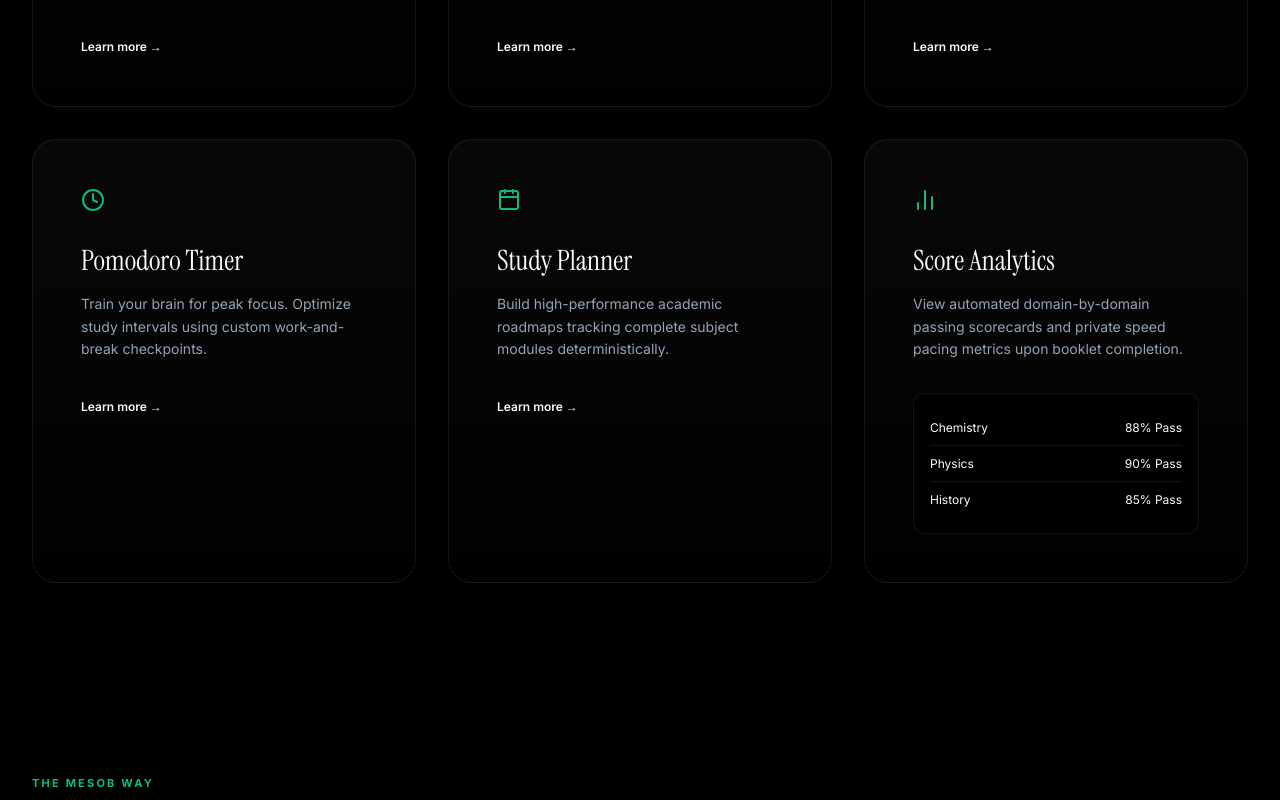
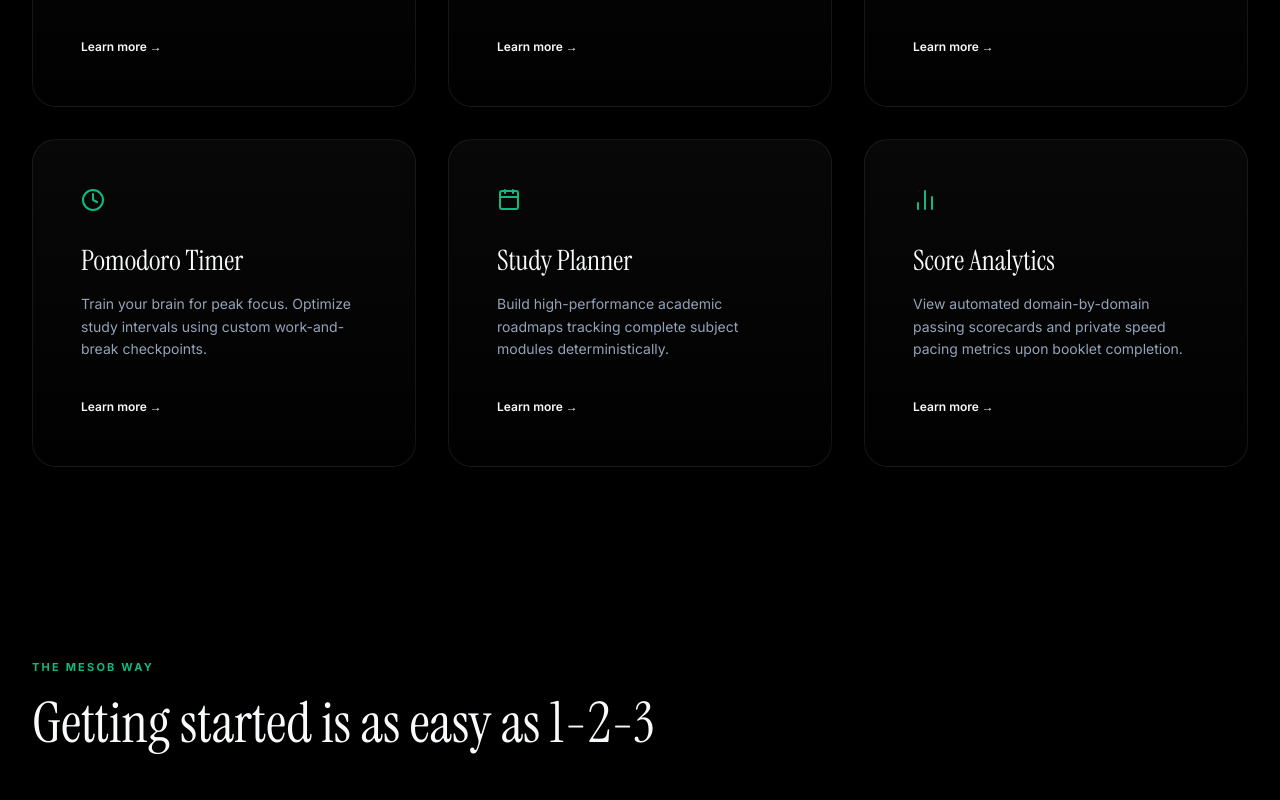
Before and after one commit to abii16/Mesob_Academy, a React (Vite) app: page / in a window 1280 px wide. Shown: the part 1260-2060 px from the top of the page. Built offline with nearby package versions, Linux system fonts and the light colour scheme.

Commit message:
refactor: remove all leaderboard references across features, css, reviews, and docs

```diff
--- a/src/components/sections/Features.jsx
+++ b/src/components/sections/Features.jsx
@@ -1,5 +1,4 @@
 import React from 'react';
-import { motion } from 'framer-motion';
 import { Users, Download, Zap, Clock, Calendar, BarChart2 } from 'lucide-react';
 import FeatureCard from '../common/FeatureCard';
 import '../../styles/sections/Features.css';
@@ -19,8 +18,8 @@ const Features = ({ language }) => {
       pomodoroDesc: "Train your brain for peak focus. Optimize study intervals using custom work-and-break checkpoints.",
       studyPlannerTitle: "Study Planner",
       studyPlannerDesc: "Build high-performance academic roadmaps tracking complete subject modules deterministically.",
-      leaderboardTitle: "Score Analytics",
-      leaderboardDesc: "View automated domain-by-domain passing scorecards and private speed pacing metrics upon booklet completion."
+      analyticsTitle: "Score Analytics",
+      analyticsDesc: "View automated domain-by-domain passing scorecards and private speed pacing metrics upon booklet completion."
     },
     am: {
       subtitle: "ልዩ ባህሪያት",
@@ -35,8 +34,8 @@ const Features = ({ language }) => {
       pomodoroDesc: "ለከፍተኛ ትኩረት አእምሮዎን ያሰልጥኑ። ልዩ የጥናት እና የእረፍት ጊዜያትን በመጠቀም የጥናት ጊዜዎን ያመቻቹ።",
       studyPlannerTitle: "የጥናት እቅድ አውጪ",
       studyPlannerDesc: "ሙሉ የትምህርት ሞጁሎችን በመከታተል ከፍተኛ ጥራት ያላቸውን የጥናት እቅዶችን ይገንቡ።",
-      leaderboardTitle: "የአካዳሚክ ትንታኔ",
-      leaderboardDesc: "ቡክሌቱን ሲያጠናቅቁ በራስ-ሰር የተሰሩ የየክፍለ-ትምህርቶችን ማለፊያ ውጤቶች እና የግል የፍጥነት ትንታኔዎችን ይመልከቱ።"
+      analyticsTitle: "የአካዳሚክ ትንታኔ",
+      analyticsDesc: "ቡክሌቱን ሲያጠናቅቁ በራስ-ሰር የተሰሩ የየክፍለ-ትምህርቶችን ማለፊያ ውጤቶች እና የግል የፍጥነት ትንታኔዎችን ይመልከቱ።"
     }
   };
 
@@ -76,33 +75,11 @@ const Features = ({ language }) => {
             title={currentT.studyPlannerTitle}
             desc={currentT.studyPlannerDesc}
           />
-          <motion.div
-            initial={{ opacity: 0, y: 30 }}
-            whileInView={{ opacity: 1, y: 0 }}
-            viewport={{ once: true }}
-            className="feature-card-new leaderboard-card"
-          >
-            <div className="feature-icon-wrapper">
-              <BarChart2 size={24} />
-            </div>
-            <h3 className="feature-card-title-new">{currentT.leaderboardTitle}</h3>
-            <p className="feature-card-desc-new">{currentT.leaderboardDesc}</p>
-
-            <div className="leaderboard-snippet">
-              <div className="leaderboard-row">
-                <span>Chemistry </span>
-                <span>88% Pass</span>
-              </div>
-              <div className="leaderboard-row">
-                <span>Physics</span>
-                <span>90% Pass</span>
-              </div>
-              <div className="leaderboard-row">
-                <span>History</span>
-                <span>85% Pass</span>
-              </div>
-            </div>
-          </motion.div>
+          <FeatureCard
+            icon={BarChart2}
+            title={currentT.analyticsTitle}
+            desc={currentT.analyticsDesc}
+          />
         </div>
       </div>
     </section>
--- a/src/components/sections/Reviews.jsx
+++ b/src/components/sections/Reviews.jsx
@@ -87,7 +87,7 @@ const Reviews = ({ language }) => {
       r1Role: "Grade 12 Student",
       r2: "The Offline storage is a lifesaver in my hometown where data is weak. I can study without any interruptions.",
       r2Role: "Grade 10 Student",
-      r3: "The leaderboard keeps me motivated. I love seeing my name rise as I solve more problems daily.",
+      r3: "The Exam Simulator and timed past papers gave me the confidence I needed. Practicing with real national exam questions made the actual test feel familiar.",
       r3Role: "Grade 11 Student",
     },
     am: {
@@ -97,7 +97,7 @@ const Reviews = ({ language }) => {
       r1Role: "የ12ኛ ክፍል ተማሪ",
       r2: "የከመስመር ውጭ (Offline) ማከማቻው በከተማዬ ውስጥ የኔትወርክ ዳታ ሲዳከም ትልቅ እፎይታ ነው። ያለ ምንም መቆራረጥ ማጥናት እችላለሁ።",
       r2Role: "የ10ኛ ክፍል ተማሪ",
-      r3: "የደረጃ ሰንጠረዡ (Leaderboard) ሁል ጊዜ ተነሳሽነት ይሰጠኛል። በየቀኑ ብዙ ጥያቄዎችን በምፈታበት ጊዜ ስሜ ወደ ላይ ሲወጣ ማየት ደስ ይለኛል።",
+      r3: "የፈተና ሲሙሌተሩ እና የጊዜ ልምምዱ ከፍተኛ በራስ መተማመን ፈጥሮልኛል። ባለፉት የብሔራዊ ፈተና ጥያቄዎች ደጋግሜ መለማመዴ ፈተናውን ቀላል እንዲሆንልኝ አድርጎታል።",
       r3Role: "የ11ኛ ክፍል ተማሪ",
     },
   };
--- a/src/styles/sections/Features.css
+++ b/src/styles/sections/Features.css
@@ -89,32 +89,5 @@
   cursor: pointer;
 }
 .feature-link:hover{
-  color:#0fae44;
-}
-
-/* Leaderboard snippet inside card */
-.leaderboard-snippet {
-  margin-top: 2rem;
-  background: var(--color-surface-dim);
-  border-radius: var(--radius-md);
-  padding: 1rem;
-  border: 1px solid var(--border-color);
-}
-
-.leaderboard-row {
-  display: flex;
-  justify-content: space-between;
-  padding: 0.5rem 0;
-  font-size: 12px;
-  color: var(--text-primary);
-  border-bottom: 1px solid var(--border-color);
-}
-
-.leaderboard-row:last-child {
-  border-bottom: none;
-}
-
-.header-row {
-  font-weight: 700;
   color: var(--color-primary);
 }
```
Also changed, not shown: 1 other file (tests, documents, lock files or other folders).
